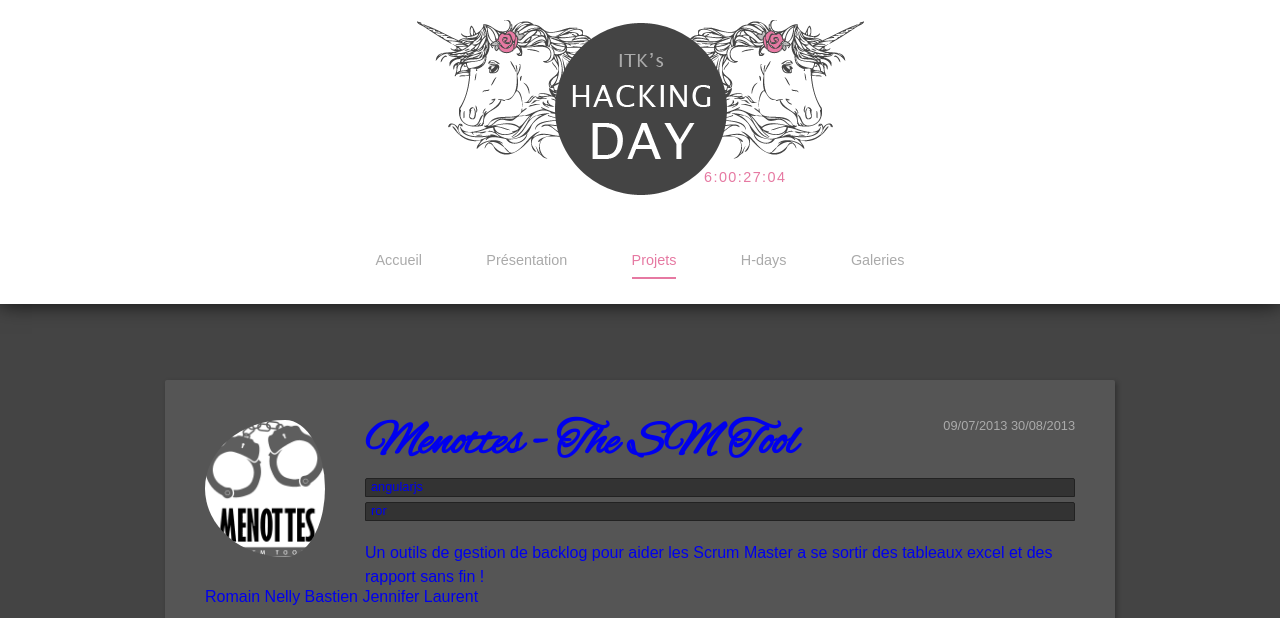
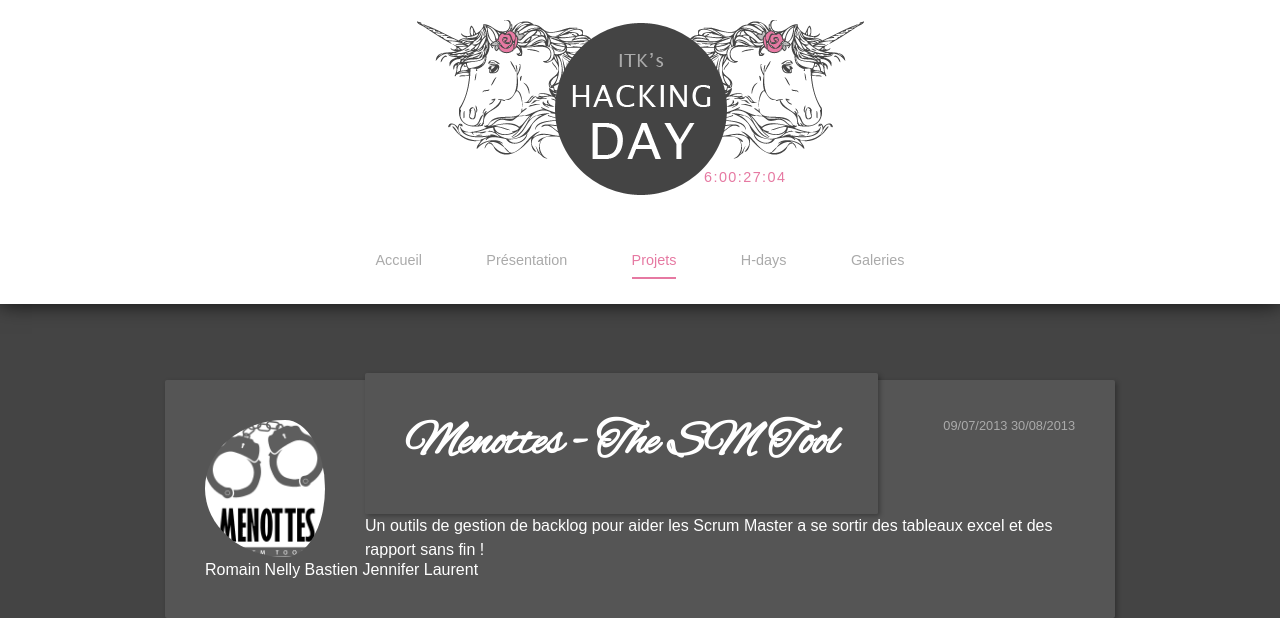
Before and after one commit to melanie-konig/site-h-day, a Jekyll site: the page built from projets.html, in a window 1280 px wide. Shown: the top 618 px of the page. Built offline with Jekyll 4.4.1, drawn with Linux system fonts in a browser that asks for light colours; grey boxes are pictures that could not be loaded.

Commit message:
liste projet maj

```diff
--- a/projets.html
+++ b/projets.html
@@ -4,14 +4,13 @@
 ---
 
 {% for post in site.categories.projets %}
-<a class="tickets-global-link" href="{{ site.baseurl }}{{ post.url }}">
 <article class="tickets">
 	<img src="{{ post.images[0] }}" alt="" />
 	<div class="date">{% for date in post.dates %}{{ date }} {% endfor %}</div>
-	<h1 class="titre-blanc specialfont">{{ post.titre }}</h1>
+	<h1 class="titre-blanc specialfont"><a class="tickets tickets-global-link" href="{{ site.baseurl }}{{ post.url }}">{{ post.titre }}</a></h1>
 	<div class="tags">
 		{% for techno in post.technos %}
-			<div>{{ techno }}</div>
+			<a>{{ techno }}</a>
 		{% endfor %}
 	</div>
 	<div class="contenu">{{ post.description }}</div>
@@ -19,5 +18,4 @@
 		<a class="tickets-global-link" href="{{ site.baseurl }}/membres.html#{{membre}}">{{membre}}</a>
 	{% endfor %}
 </article>
-</a>
 {% endfor %}
--- a/stylesheets/stylesheet.css
+++ b/stylesheets/stylesheet.css
@@ -220,6 +220,7 @@
 
 .tickets-global-link{
   text-decoration: none;
+  color: #FFFFFF;
 }
 
 .tickets {
@@ -248,7 +249,7 @@
   .tags {
     margin: 10px 0;
   }
-    .tags div {
+    .tags a {
       background: none repeat scroll 0 0 #333333;
       border: 1px solid #222222;
       border-radius: 2px 2px 0 0;
```
